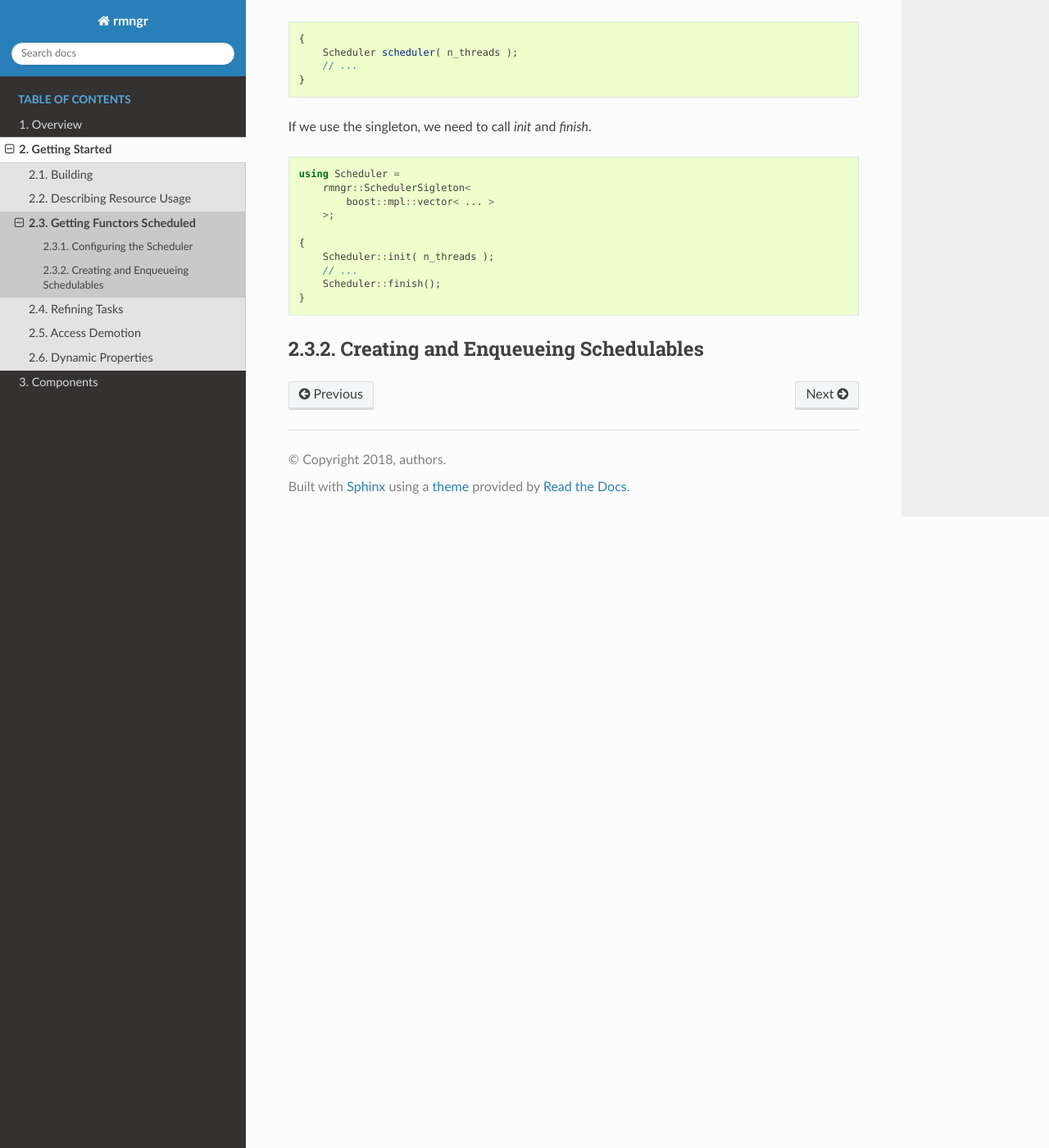
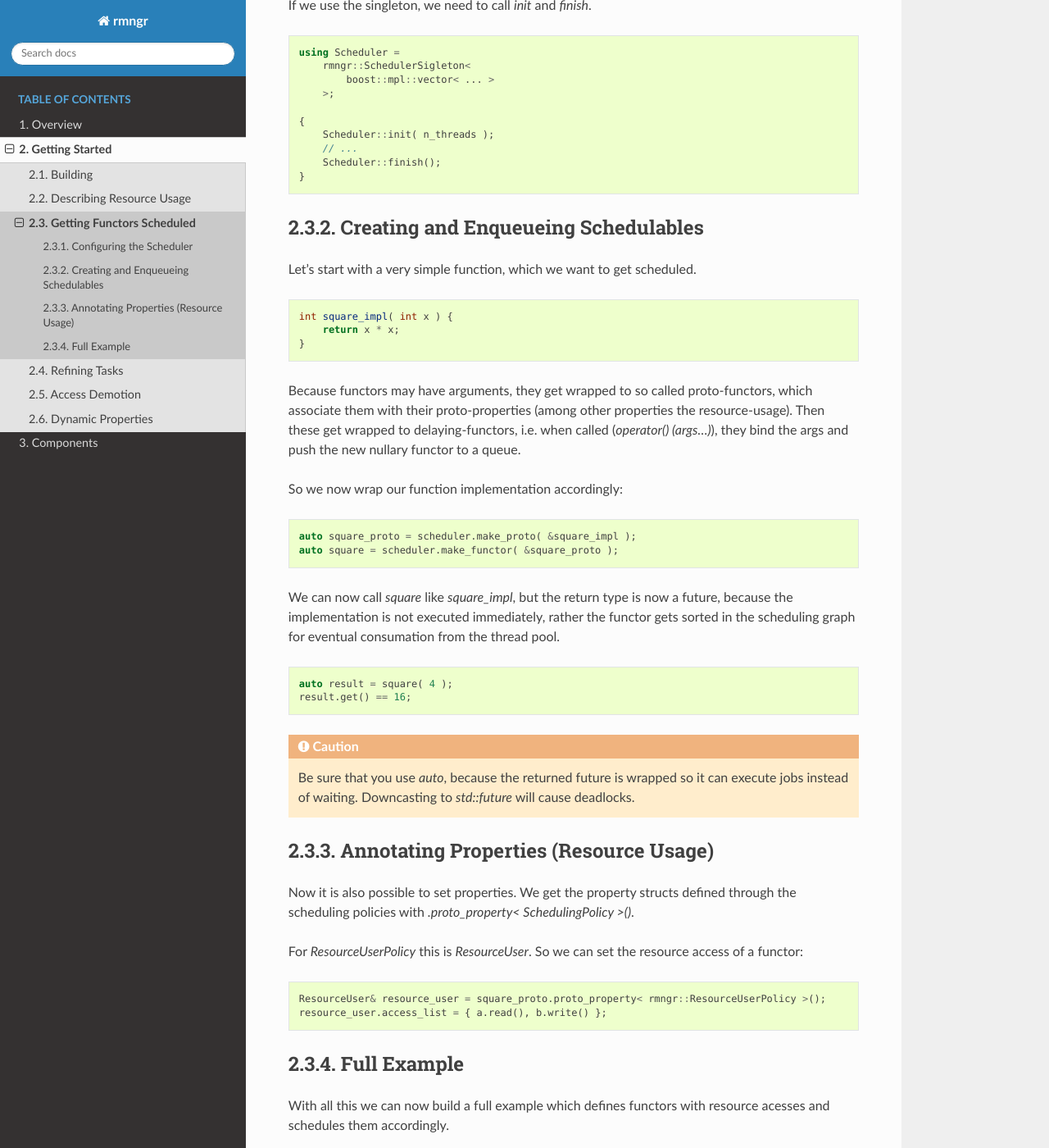
Before and after one commit to ComputationalRadiationPhysics/redGrapes, a Sphinx documentation site: the page built from docs/source/tutorial/functors.rst, in a window 1280 px wide and 1400 px high, scrolled down 974 px. Shown: the whole window at 82% size. Built offline with Sphinx 7.4.7 and the Read the Docs theme 2.0.0, drawn with Linux system fonts in a browser that asks for light colours; pages that are not in the unit, such as notebooks, are missing from menus; some of the changed text lies outside the part shown.

Commit message:
docs: functor tutorial

```diff
--- a/docs/source/tutorial/functors.rst
+++ b/docs/source/tutorial/functors.rst
@@ -2,14 +2,6 @@
 ###################################
     Getting Functors Scheduled
 ###################################
-
-Let's start with a very simple function, which we want to get scheduled.
-
-.. code-block:: c++
-
-    int square_impl( int x ) {
-        return x * x;
-    }
 
 Configuring the Scheduler
 =========================
@@ -64,3 +56,94 @@ If we use the singleton, we need to call `init` and `finish`.
 
 Creating and Enqueueing Schedulables
 ====================================
+
+Let's start with a very simple function, which we want to get scheduled.
+
+.. code-block:: c++
+
+    int square_impl( int x ) {
+        return x * x;
+    }
+
+Because functors may have arguments, they get wrapped to so called proto-functors, which associate them with their proto-properties (among other properties the resource-usage).
+Then these get wrapped to delaying-functors, i.e. when called (`operator() (args...)`), they bind the args and push the new nullary functor to a queue.
+
+So we now wrap our function implementation accordingly:
+
+.. code-block:: c++
+
+    auto square_proto = scheduler.make_proto( &square_impl );
+    auto square = scheduler.make_functor( &square_proto );
+
+We can now call `square` like `square_impl`, but the return type is now a future, because the implementation is not executed immediately, rather the functor gets sorted in the scheduling graph for eventual consumation from the thread pool.
+
+.. code-block:: c++
+
+    auto result = square( 4 );
+    result.get() == 16;
+
+.. CAUTION::
+   Be sure that you use `auto`, because the returned future is wrapped so it can execute jobs instead of waiting. Downcasting to `std::future` will cause deadlocks.
+
+Annotating Properties (Resource Usage)
+======================================
+
+Now it is also possible to set properties. We get the property structs defined through the scheduling policies with `.proto_property< SchedulingPolicy >()`.
+
+For `ResourceUserPolicy` this is `ResourceUser`. So we can set the resource access of a functor:
+
+.. code-block:: c++
+
+    ResourceUser& resource_user = square_proto.proto_property< rmngr::ResourceUserPolicy >();
+    resource_user.access_list = { a.read(), b.write() };
+
+
+Full Example
+============
+
+With all this we can now build a full example which defines functors with resource acesses and schedules them accordingly.
+
+.. code-block:: c++
+
+    #include <iostream>
+    #include <thread>
+    #include <rmngr/scheduler/scheduler.hpp>
+    #include <rmngr/scheduler/resource_user.hpp>
+    #include <rmngr/scheduler/dispatch.hpp>
+    #include <rmngr/scheduler/fifo.hpp>
+    #include <rmngr/resource/ioresource.hpp>
+
+    int main() {
+        rmngr::Scheduler<
+            boost::mpl::vector<
+                rmngr::ResourceUserPolicy,
+                rmngr::DispatchPolicy< rmngr::FIFO >
+            >
+        > scheduler(
+	    std::thread::hardware_concurrency()
+	);
+
+	IOResource res;
+
+	auto fun1_proto = scheduler.make_proto(
+	    []() { std::cout << "Read" << std::endl; }
+	);
+	fun1_proto.proto_property< rmngr::ResourceUserPolicy >()
+	    .access_list = { res.read() };
+        auto fun1 = scheduler.make_functor( fun1_proto );
+
+        auto fun2_proto = scheduler.make_proto(
+            []() { std::cout << "Write" << std::endl; }
+        );
+        fun2_proto.proto_property< rmngr::ResourceUserPolicy >()
+            .access_list = { res.write() };
+        auto fun2 = scheduler.make_functor( fun2_proto );
+
+        for(int i = 0; i < 10; ++i) {
+            fun1();
+	    fun1();
+	    fun2();
+        }
+
+        return 0;
+    }
```
